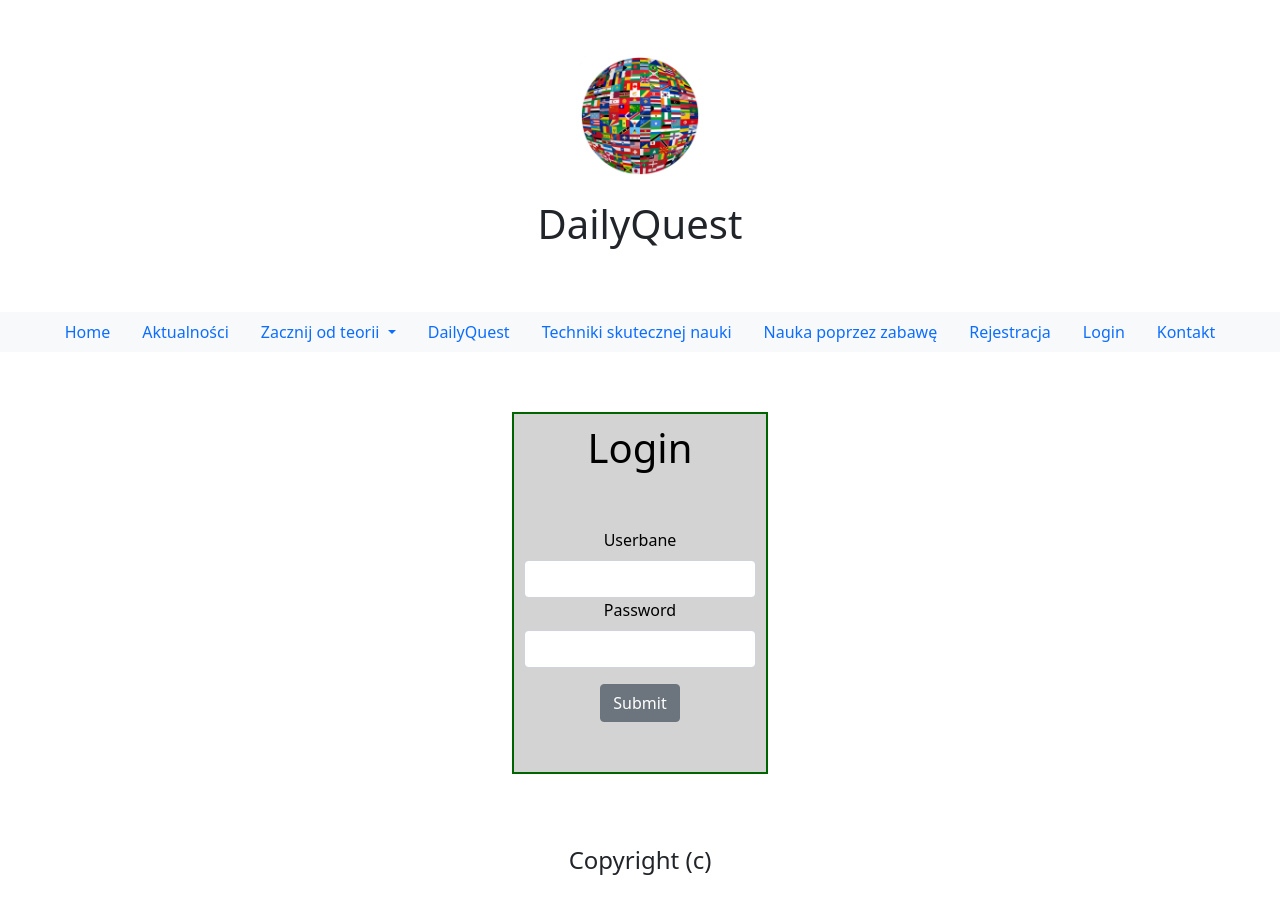
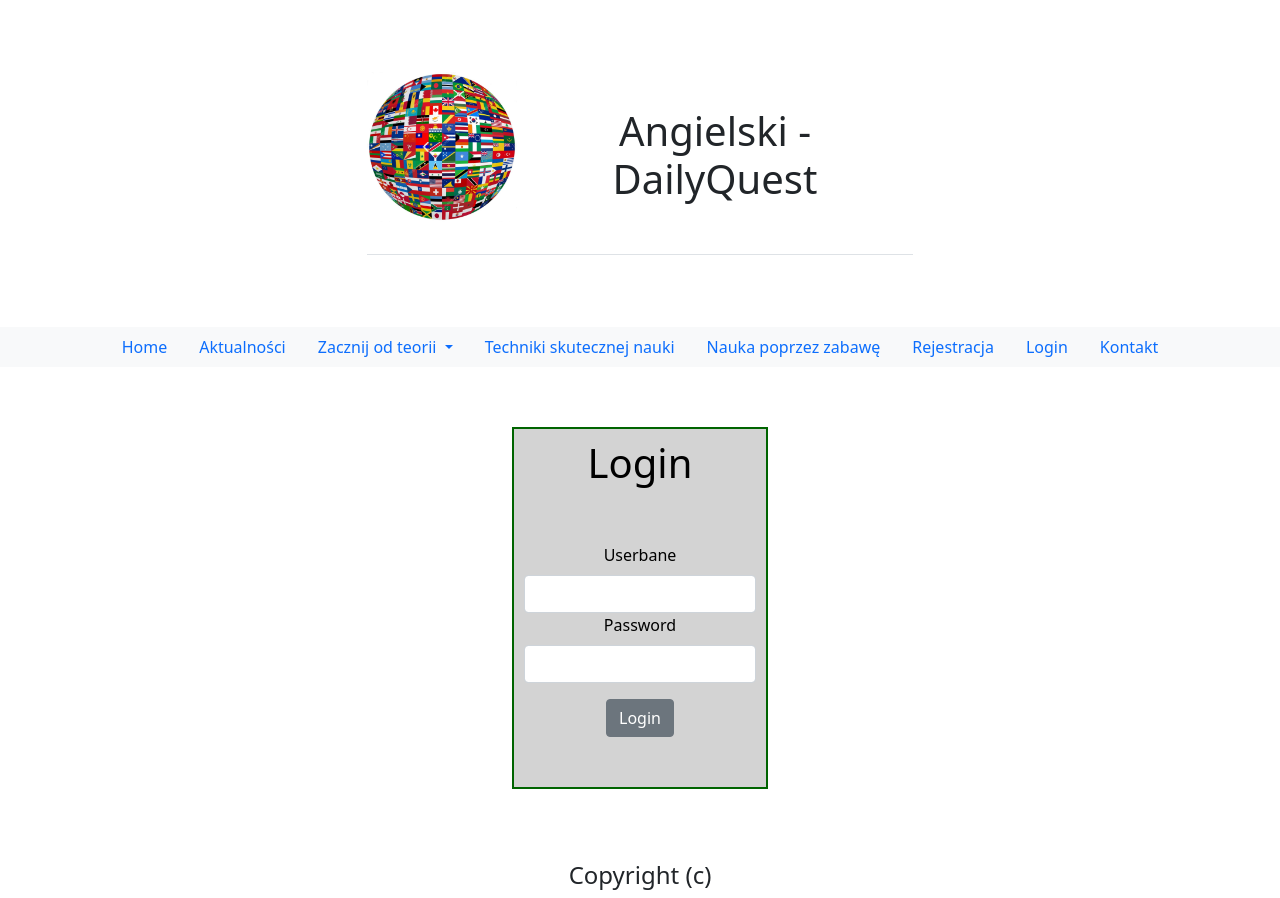
Before and after one commit to MaksymilianLach1990/english_website, a Django app: page /members/login_user in a window 1280 px wide. Before the commit the page ends 875 px from the top, so only its background shows below. Run offline with Django 4.2, Linux system fonts and the light colour scheme.

Commit message:
Changing the names of buttons during login and registration. Rearranging the elements in the header.

```diff
--- a/english_webside/home_page/templates/home_page/index.html
+++ b/english_webside/home_page/templates/home_page/index.html
@@ -17,18 +17,19 @@
     <center>
       <header class='header'>
           <div>
-              <section class='py-5 text-center container'>
+            <section class='py-5 text-center container'>
               <div class="row  py-lg-2">
                   <div class="col-lg-6 col-md-8 mx-auto">
-                    <img class="d-block mx-auto mb-4" src="{% static 'home_page/images/logo.jpg' %}" alt="" width="120" height="120">
-                    <h1 class="fw-light">DailyQuest</h1>
-
+                    <div class="d-flex justify-content-between flex-wrap flex-md-nowrap align-items-center pt-3 pb-2 mb-3 border-bottom">
+                      <img class="d-block mx-auto mb-4" src="{% static 'home_page/images/logo.jpg' %}" alt="" width="150" height="150">
+                      <h1 class="fw-light"><strong>Angielski  -  DailyQuest</strong></h1>
                     </div>
 
-                </div>
+                  </div>
+              </div>
 
             </section>
-        </div>
+          </div>
     </header>
     <main class='main'>
         {% include 'home_page/navbar.html' %}
--- a/english_webside/home_page/templates/home_page/navbar.html
+++ b/english_webside/home_page/templates/home_page/navbar.html
@@ -24,9 +24,11 @@
         <li><a class="dropdown-item" href="{% url 'future' %}">Future</a></li>
       </ul>
     </li>
+    {% if user.is_authenticated %}
     <li class="nav-item">
       <a class="nav-link" href="{% url 'daily-quest' %}">DailyQuest</a>
     </li>
+    {% endif %}
     <li class="nav-item">
       <a class="nav-link" href="#">Techniki skutecznej nauki</a>
     </li>
--- a/english_webside/register/templates/register/login.html
+++ b/english_webside/register/templates/register/login.html
@@ -28,7 +28,7 @@ DailyQuest Login
                 </div>
 
 
-                <input type="submit" value="Submit" class="btn btn-secondary">
+                <input type="submit" value="Login" class="btn btn-secondary">
 
             </form>
 
--- a/english_webside/register/templates/register/register.html
+++ b/english_webside/register/templates/register/register.html
@@ -30,7 +30,7 @@ DailyQuest Rejestracja
         {{ form.as_p }}
 
 
-        <br><input type="submit" value="Submit" class="btn btn-secondary">
+        <br><input type="submit" value="Rejestracja" class="btn btn-secondary">
 
     </form>
 </div>
```
